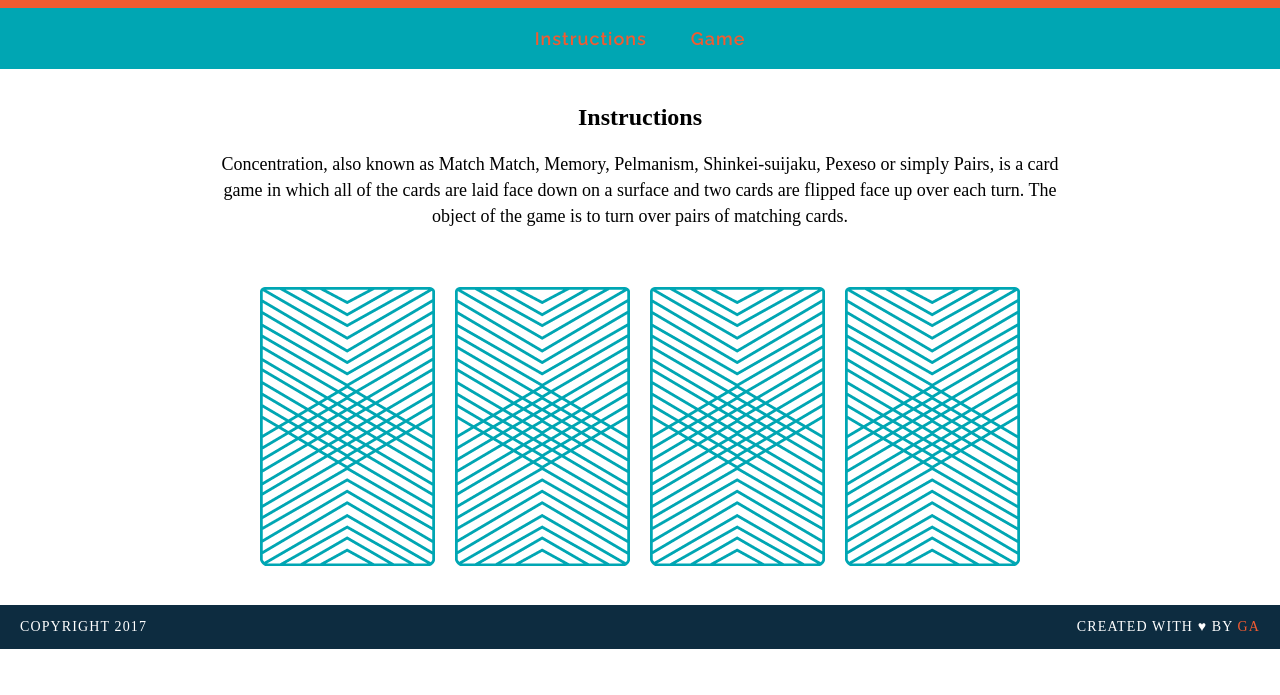
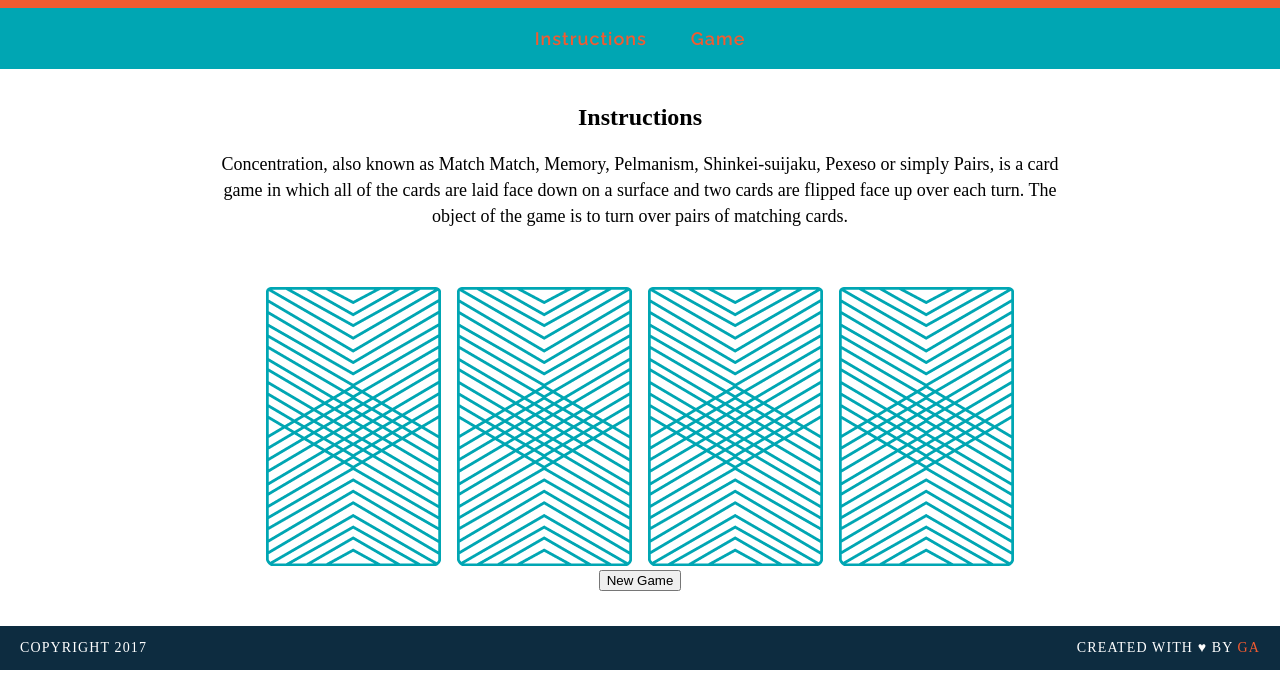
Before and after one commit to merlz6/WDI-fundamentals-memorygame, a plain HTML site: page memory_game/index.html in a window 1280 px wide. Shown: the part 105-800 px from the top of the page. Drawn offline with Linux system fonts and the light colour scheme; a web font is replaced by a local one.

Commit message:
created game logic

```diff
--- a/memory_game/index.html
+++ b/memory_game/index.html
@@ -18,12 +18,8 @@
     <h2>Instructions</h2>
     <p class="description">Concentration, also known as Match Match, Memory, Pelmanism, Shinkei-suijaku, Pexeso or simply Pairs, is a card game in which all of the cards are laid face down on a surface and two cards are flipped face up over each turn. The object of the game
       is to turn over pairs of matching cards.</p>
-    <div>
-      <img src="images/back.png" alt="Queen of Diamonds">
-      <img src="images/back.png" alt="Queen of Hearts">
-      <img src="images/back.png" alt="King of Diamonds">
-      <img src="images/back.png" alt="King of Hearts">
-    </div>
+    <div id="game-board" class="board clearfix"></div>
+    <button onclick="reload"> New Game</button>
   </main>
   <footer class="clearfix">
     <p class="copyright"> Copyright 2017</p>
--- a/memory_game/js/main.js
+++ b/memory_game/js/main.js
@@ -35,12 +35,28 @@ var checkForMatch = function() {
   }
 };
 
-var flipCard = function(cardId) {
+var flipCard = function() {
+  var cardId = this.getAttribute('data-id');
   console.log("User flipped " + cards[cardId].rank);
   console.log(cards[cardId].cardImg);
   console.log(cards[cardId].suit);
   cardsInPlay.push(cards[cardId].rank);
+this.setAttribute('src', cards[cardId].cardImg);
+
+
   checkForMatch();
+
+
 };
-flipCard(0);
-flipCard(2);
+
+
+var createBoard = function(){
+  for(var i = 0; i < cards.length; i++){
+    var cardElement = document.createElement("img");
+    cardElement.setAttribute('src', "images/back.png");
+    cardElement.setAttribute('data-id', i);
+    cardElement.addEventListener('click', flipCard);
+    document.getElementById('game-board').appendChild(cardElement);
+  }
+};
+createBoard();
```
